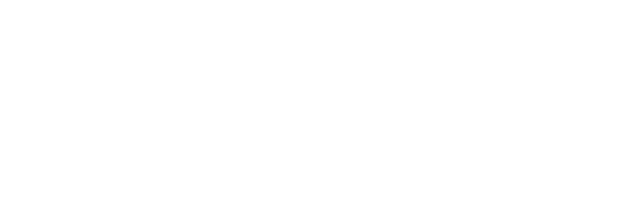
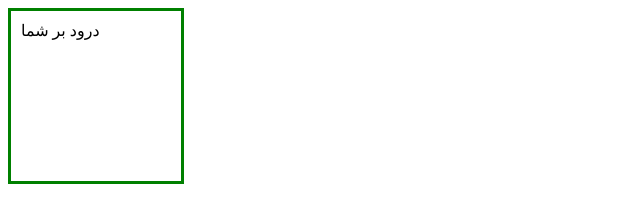
Before and after one commit to Tahaawh/HTML, a plain HTML site: page S7.html in a window 1280 px wide. Shown: the whole page, without its empty margins (0-640 px from the left). Drawn offline with Linux system fonts and the light colour scheme; a web font is replaced by a local one.

Commit message:
Update S7.html

```diff
--- a/S7.html
+++ b/S7.html
@@ -3,10 +3,26 @@
 <head>
     <meta charset="UTF-8">
     <meta name="viewport" content="width=device-width, initial-scale=1.0">
-    <title>Document</title>
+    <title>Custom Font Example</title>
+    <style>
+        @font-face {
+            font-family: 'customFont';
+            src: url('./IranNastaliq.ttf');
+        }
 
+        .container {
+            width: 150px;
+            height: 150px;
+            border: 3px solid green;
+            overflow-y: auto;
+            font-family: 'customFont';
+            padding: 10px;
+        }
+    </style>
 </head>
 <body>
-
+    <div class="container">
+        درود بر شما
+    </div>
 </body>
 </html>
```
